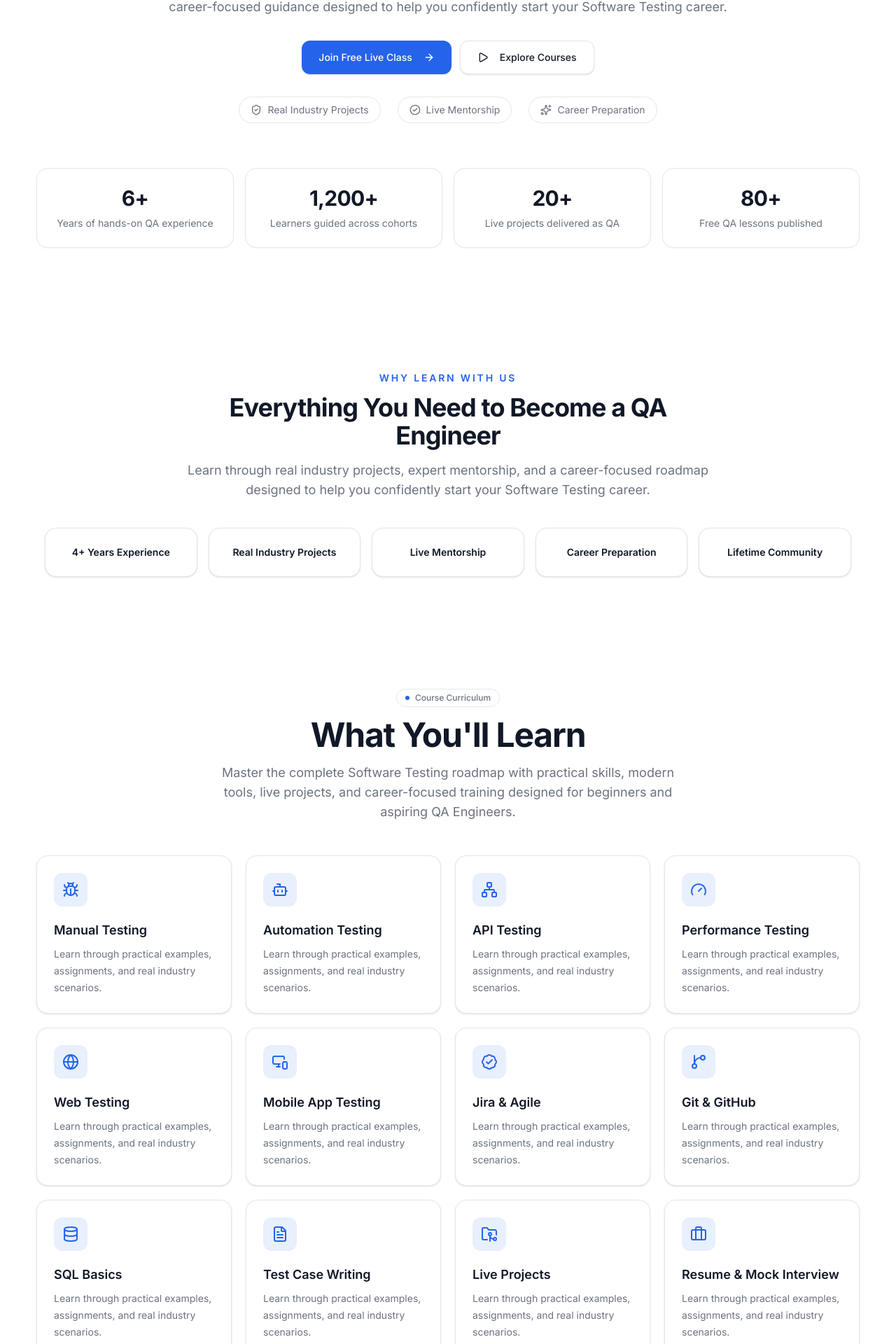
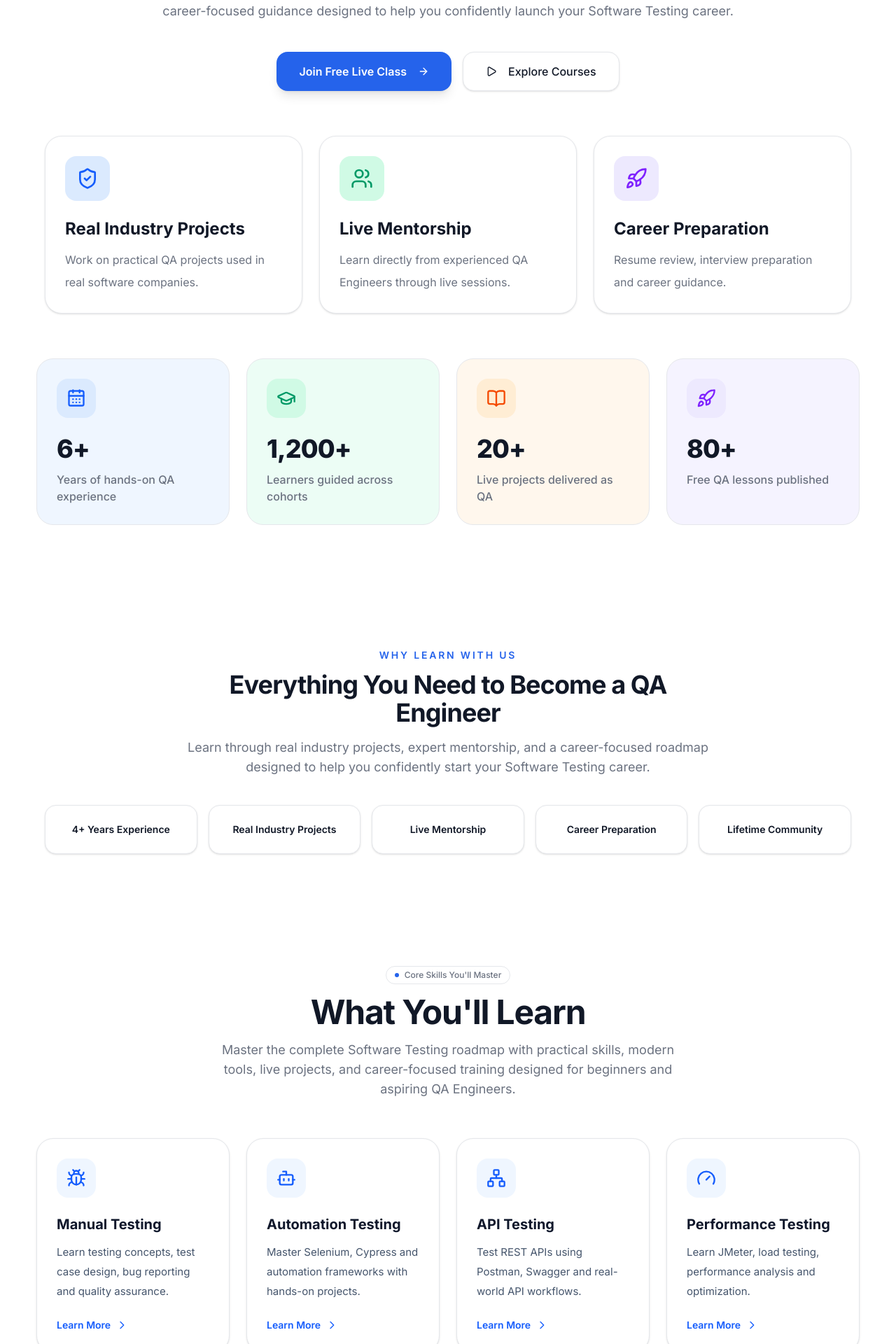
Before and after one commit to Abdullah1055/sqa-with-abdullah, a Next.js app: page / in a window 1280 px wide. Shown: the part 471-2391 px from the top of the page at 70% size. Built offline with nearby package versions, Linux system fonts and the light colour scheme.

Commit message:
ui change

```diff
--- a/src/components/sections/hero.tsx
+++ b/src/components/sections/hero.tsx
@@ -1,52 +1,87 @@
 import Link from "next/link";
 import {
   ArrowRight,
-  CheckCircle2,
   Play,
   ShieldCheck,
-  Sparkles,
+  Users,
+  Rocket,
+  CalendarDays,
+  GraduationCap,
+  BookOpen,
 } from "lucide-react";
 
 import { Button } from "@/components/ui/button";
 import { SectionEyebrow } from "@/components/common/section";
 import { stats } from "@/lib/site-data";
 
+const features = [
+  {
+    icon: ShieldCheck,
+    title: "Real Industry Projects",
+    description: "Work on practical QA projects used in real software companies.",
+    iconBg: "bg-blue-100",
+    iconColor: "text-blue-600",
+  },
+  {
+    icon: Users,
+    title: "Live Mentorship",
+    description: "Learn directly from experienced QA Engineers through live sessions.",
+    iconBg: "bg-emerald-100",
+    iconColor: "text-emerald-600",
+  },
+  {
+    icon: Rocket,
+    title: "Career Preparation",
+    description: "Resume review, interview preparation and career guidance.",
+    iconBg: "bg-violet-100",
+    iconColor: "text-violet-600",
+  },
+];
+
 export function HeroSection() {
   return (
-    <section className="hero-gradient relative overflow-hidden">
+    <section className="relative overflow-hidden">
       <div
-        className="bg-grid absolute inset-0 opacity-40"
+        className="absolute inset-0 opacity-30"
         aria-hidden="true"
       />
 
       <div className="container-page relative pt-16 pb-20 md:pt-24 md:pb-28">
-        <div className="mx-auto max-w-7xl text-center">
+
+        <div className="mx-auto max-w-6xl text-center">
+
           <div className="flex justify-center">
             <SectionEyebrow>
               Next Live Batch • Enrollment Open
             </SectionEyebrow>
           </div>
 
-          <h1 className="mt-6 text-7xl font-extrabold leading-tight tracking-tight text-foreground sm:text-4xl md:text-5xl lg:text-6xl">
+          <h1 className="mt-6 text-4xl font-extrabold leading-tight tracking-tight text-foreground sm:text-5xl lg:text-7xl">
             Master Software Testing
             <br />
-            <span className="text-primary">
+
+            <span className="mt-2 block text-3xl font-bold text-gradient sm:text-4xl lg:text-5xl">
                From Beginner to Job-Ready QA Engineer
             </span>
           </h1>
 
-          <p className="mx-auto mt-7 max-w-7xl text-base leading-8 text-muted-foreground md:text-lg">
+          <p className="mx-auto mt-8 max-w-7xl text-lg leading-9 text-muted-foreground">
             Build real QA skills through Manual Testing, Automation Testing,
             API Testing, Performance Testing, live projects, expert mentorship,
-          and career-focused guidance designed to help you confidently start
+            and career-focused guidance designed to help you confidently launch
             your Software Testing career.
           </p>
 
-          <div className="mt-8 flex flex-col items-center justify-center gap-3 sm:flex-row">
-            <Button asChild size="lg" className="h-12 rounded-xl px-6">
+          <div className="mt-10 flex flex-col items-center justify-center gap-4 sm:flex-row">
+
+            <Button
+              asChild
+              size="lg"
+              className="h-14 rounded-2xl px-8 text-base font-semibold shadow-lg"
+            >
               <Link href="/contact">
                 Join Free Live Class
-                <ArrowRight className="ml-2 h-4 w-4" aria-hidden="true" />
+                <ArrowRight className="ml-2 h-5 w-5" />
               </Link>
             </Button>
 
@@ -54,58 +89,107 @@ export function HeroSection() {
               asChild
               variant="outline"
               size="lg"
-              className="h-12 rounded-xl px-6"
+              className="h-14 rounded-2xl px-8 text-base"
             >
               <Link href="/courses">
-                <Play className="mr-2 h-4 w-4" aria-hidden="true" />
+                <Play className="mr-2 h-5 w-5" />
                 Explore Courses
               </Link>
             </Button>
+
           </div>
 
-          <div className="mt-8 flex flex-wrap items-center justify-center gap-x-6 gap-y-3 text-sm text-muted-foreground">
-            <span className="inline-flex items-center gap-2 rounded-full border border-border bg-background px-4 py-2">
-              <ShieldCheck
-                className="h-4 w-4 text-success"
-                aria-hidden="true"
+          {/* Feature Cards */}
+
+          <div className="mt-16 grid gap-6 md:grid-cols-3">
+
+            {features.map((feature) => {
+              const Icon = feature.icon;
+
+              return (
+                <div
+                  key={feature.title}
+                  className="group rounded-3xl border border-border bg-white p-7 text-left shadow-sm transition-all duration-300 hover:-translate-y-2 hover:shadow-xl"
+                >
+                  <div
+                    className={`mb-6 flex h-16 w-16 items-center justify-center rounded-2xl ${feature.iconBg}`}
+                  >
+                    <Icon
+                      className={`h-8 w-8 ${feature.iconColor}`}
                     />
-              Real Industry Projects
-            </span>
-
-            <span className="inline-flex items-center gap-2 rounded-full border border-border bg-background px-4 py-2">
-              <CheckCircle2
-                className="h-4 w-4 text-success"
-                aria-hidden="true"
-              />
-              Live Mentorship
-            </span>
-
-            <span className="inline-flex items-center gap-2 rounded-full border border-border bg-background px-4 py-2">
-              <Sparkles
-                className="h-4 w-4 text-success"
-                aria-hidden="true"
-              />
-              Career Preparation
-            </span>
-          </div>
                   </div>
 
-        <div className="mx-auto mt-16 grid grid-cols-2 gap-4 md:grid-cols-4">
-          {stats.map((item) => (
+                  <h3 className="text-2xl font-bold text-foreground">
+                    {feature.title}
+                  </h3>
+
+                  <p className="mt-3 text-base leading-8 text-muted-foreground">
+                    {feature.description}
+                  </p>
+                </div>
+              );
+            })}
+
+          </div>
+
+        </div>
+
+        {/* Statistics Cards */}
+                <div className="mt-16 grid gap-6 sm:grid-cols-2 lg:grid-cols-4">
+          {stats.map((item, index) => {
+            const styles = [
+              {
+                icon: CalendarDays,
+                bg: "bg-blue-50",
+                iconBg: "bg-blue-100",
+                iconColor: "text-blue-600",
+              },
+              {
+                icon: GraduationCap,
+                bg: "bg-emerald-50",
+                iconBg: "bg-emerald-100",
+                iconColor: "text-emerald-600",
+              },
+              {
+                icon: BookOpen,
+                bg: "bg-orange-50",
+                iconBg: "bg-orange-100",
+                iconColor: "text-orange-600",
+              },
+              {
+                icon: Rocket,
+                bg: "bg-violet-50",
+                iconBg: "bg-violet-100",
+                iconColor: "text-violet-600",
+              },
+            ];
+
+            const style = styles[index % styles.length];
+            const Icon = style.icon;
+
+            return (
               <div
                 key={item.label}
-              className="rounded-2xl border border-border bg-surface p-5 text-center shadow-xs transition-all duration-200 hover:-translate-y-1 hover:shadow-md md:p-6"
+                className={`group rounded-3xl border border-border ${style.bg} p-7 transition-all duration-300 hover:-translate-y-2 hover:shadow-2xl`}
               >
-              <div className="text-2xl font-bold tracking-tight text-foreground md:text-3xl">
+                <div
+                  className={`flex h-14 w-14 items-center justify-center rounded-2xl ${style.iconBg}`}
+                >
+                  <Icon className={`h-7 w-7 ${style.iconColor}`} />
+                </div>
+
+                <div className="mt-6 text-4xl font-extrabold tracking-tight text-foreground">
                   {item.value}
                 </div>
 
-              <div className="mt-2 text-xs text-muted-foreground md:text-sm">
+                <p className="mt-3 text-base font-medium text-muted-foreground">
                   {item.label}
+                </p>
               </div>
+            );
+          })}
         </div>
-          ))}
-        </div>
+
       </div>
     </section>
   );
--- a/src/components/sections/roadmap-section.tsx
+++ b/src/components/sections/roadmap-section.tsx
@@ -5,11 +5,11 @@ import {
   Bot,
   Server,
   Wrench,
+  ArrowRight,
 } from "lucide-react";
 
 import {
   Section,
-  SectionEyebrow,
   SectionHeader,
 } from "@/components/common/section";
 import { roadmap } from "@/lib/site-data";
@@ -22,69 +22,131 @@ const roadmapIcons = [
   Briefcase,
 ];
 
+const roadmapColors = [
+  {
+    iconBg: "bg-blue-50",
+    iconColor: "text-blue-600",
+    badge: "bg-blue-100 text-blue-700",
+    border: "hover:border-blue-500",
+  },
+  {
+    iconBg: "bg-emerald-50",
+    iconColor: "text-emerald-600",
+    badge: "bg-emerald-100 text-emerald-700",
+    border: "hover:border-emerald-500",
+  },
+  {
+    iconBg: "bg-orange-50",
+    iconColor: "text-orange-600",
+    badge: "bg-orange-100 text-orange-700",
+    border: "hover:border-orange-500",
+  },
+  {
+    iconBg: "bg-violet-50",
+    iconColor: "text-violet-600",
+    badge: "bg-violet-100 text-violet-700",
+    border: "hover:border-violet-500",
+  },
+  {
+    iconBg: "bg-cyan-50",
+    iconColor: "text-cyan-600",
+    badge: "bg-cyan-100 text-cyan-700",
+    border: "hover:border-cyan-500",
+  },
+];
+
 export function RoadmapSection() {
   return (
     <Section
       id="roadmap"
       ariaLabelledby="roadmap-title"
-      className="bg-surface-2/50"
     >
       <SectionHeader
         id="roadmap-title"
-        eyebrow="Learning roadmap"
-        title="A clear path from beginner to job-ready QA"
-        description="Five stages, one connected journey. Everything you need — nothing you don't."
+        eyebrow="Learning Roadmap"
+        title="Your Complete QA Learning Journey"
+        description="A structured step-by-step roadmap designed to transform beginners into confident, job-ready Software Quality Assurance Engineers."
       />
 
-      <ol className="mx-auto mt-14 grid max-w-5xl gap-4 md:grid-cols-2 lg:grid-cols-5">
+      <div className="relative mx-auto mt-16 max-w-7xl">
+
+        {/* Timeline Line (Desktop) */}
+
+        <div className="absolute left-0 right-0 top-10 hidden h-0.5 bg-slate-200 lg:block" />
+
+        <ol className="relative grid gap-6 md:grid-cols-2 xl:grid-cols-5">
           {roadmap.map((step, index) => {
             const Icon = roadmapIcons[index] ?? BookOpen;
+            const color = roadmapColors[index % roadmapColors.length];
 
             return (
                             <li
                 key={step.step}
-              className="relative flex flex-col rounded-2xl border border-border bg-card p-5 transition-shadow hover:shadow-md"
+                className={`group flex min-h-[430px] flex-col rounded-3xl border border-slate-200 bg-white p-7 shadow-sm transition-all duration-300 hover:-translate-y-2 hover:shadow-xl ${color.border}`}
               >
+                {/* Step Number */}
                 <div className="flex items-center justify-between">
-                <span className="grid h-10 w-10 place-items-center rounded-xl bg-primary-soft text-primary">
+                  <div
+                    className={`flex h-16 w-16 items-center justify-center rounded-2xl ${color.iconBg} transition-all duration-300 group-hover:scale-110`}
+                  >
                     <Icon
-                    className="h-5 w-5"
+                      className={`h-8 w-8 ${color.iconColor}`}
                       aria-hidden="true"
                     />
-                </span>
+                  </div>
 
-                <span className="font-mono text-xs font-semibold text-muted-foreground">
+                  <span
+                    className={`rounded-full px-3 py-1 text-xs font-bold ${color.badge}`}
+                  >
                     {step.step}
                   </span>
                 </div>
 
-              <h3 className="mt-4 text-base font-semibold text-foreground">
+                {/* Title */}
+                <h3 className="mt-7 text-xl font-bold text-slate-900">
                   {step.title}
                 </h3>
 
-              <p className="mt-1 text-sm text-muted-foreground">
+                {/* Description */}
+                <p className="mt-3 text-[15px] leading-7 text-slate-600">
                   {step.description}
                 </p>
 
-              <ul className="mt-4 space-y-1.5 text-xs text-muted-foreground">
+                {/* Modules */}
+                <ul className="mt-6 flex-1 space-y-3">
                   {step.modules.map((module) => (
                     <li
                       key={module}
-                    className="flex items-start gap-1.5"
+                      className="flex items-start gap-3"
                     >
                       <CheckCircle2
-                      className="mt-0.5 h-3.5 w-3.5 shrink-0 text-primary"
+                        className="mt-1 h-5 w-5 shrink-0 text-emerald-500"
                         aria-hidden="true"
                       />
 
-                    <span>{module}</span>
+                      <span className="text-[15px] leading-6 text-slate-700">
+                        {module}
+                      </span>
                     </li>
                   ))}
                 </ul>
+
+                {/* Footer */}
+                <div className="mt-8 flex items-center justify-between border-t border-slate-100 pt-5">
+                  <span className="text-sm font-semibold text-slate-500">
+                    Step {index + 1}
+                  </span>
+
+                  <span className="inline-flex items-center gap-2 text-sm font-semibold text-blue-600 transition-all duration-300 group-hover:gap-3">
+                    Next
+                    <ArrowRight className="h-4 w-4" />
+                  </span>
+                </div>
               </li>
             );
           })}
         </ol>
+      </div>
     </Section>
   );
 }
--- a/src/components/sections/what-you-will-learn-section.tsx
+++ b/src/components/sections/what-you-will-learn-section.tsx
@@ -21,50 +21,74 @@ import {
 const learningTopics = [
   {
     title: "Manual Testing",
+    description:
+      "Learn testing concepts, test case design, bug reporting and quality assurance.",
     icon: Bug,
   },
   {
     title: "Automation Testing",
+    description:
+      "Master Selenium, Cypress and automation frameworks with hands-on projects.",
     icon: Bot,
   },
   {
     title: "API Testing",
+    description:
+      "Test REST APIs using Postman, Swagger and real-world API workflows.",
     icon: Network,
   },
   {
     title: "Performance Testing",
+    description:
+      "Learn JMeter, load testing, performance analysis and optimization.",
     icon: Gauge,
   },
   {
     title: "Web Testing",
+    description:
+      "Practice browser testing, validation techniques and responsive testing.",
     icon: Globe,
   },
   {
     title: "Mobile App Testing",
+    description:
+      "Understand Android & iOS application testing with real devices.",
     icon: MonitorSmartphone,
   },
   {
     title: "Jira & Agile",
+    description:
+      "Work with Scrum, Jira boards, sprint planning and issue tracking.",
     icon: BadgeCheck,
   },
   {
     title: "Git & GitHub",
+    description:
+      "Learn version control, repositories, branching and collaboration.",
     icon: GitBranch,
   },
   {
     title: "SQL Basics",
+    description:
+      "Write SQL queries, joins and validations required for Software Testing.",
     icon: Database,
   },
   {
     title: "Test Case Writing",
+    description:
+      "Create professional test cases, scenarios and QA documentation.",
     icon: FileText,
   },
   {
     title: "Live Projects",
+    description:
+      "Apply everything through industry-style real QA projects.",
     icon: FolderGit2,
   },
   {
     title: "Resume & Mock Interview",
+    description:
+      "Build your QA CV and prepare through mock interview sessions.",
     icon: Briefcase,
   },
 ];
@@ -74,32 +98,49 @@ export function WhatYouWillLearnSection() {
     <Section ariaLabelledby="learn-title">
       <SectionHeader
         id="learn-title"
-        eyebrow="Course Curriculum"
+        eyebrow="Core Skills You'll Master"
         title="What You'll Learn"
         description="Master the complete Software Testing roadmap with practical skills, modern tools, live projects, and career-focused training designed for beginners and aspiring QA Engineers."
       />
 
-      <div className="mt-12 grid gap-5 sm:grid-cols-2 lg:grid-cols-3 xl:grid-cols-4">
+      <div className="mt-14 grid gap-6 sm:grid-cols-2 lg:grid-cols-3 xl:grid-cols-4">
         {learningTopics.map((item) => {
           const Icon = item.icon;
 
           return (
-            <div
+                        <div
               key={item.title}
-              className="group rounded-2xl border border-border bg-background p-6 shadow-sm transition-all duration-300 hover:-translate-y-1 hover:border-primary hover:shadow-lg"
+              className="group flex min-h-[250px] flex-col rounded-3xl border border-slate-200 bg-white p-7 shadow-sm transition-all duration-300 hover:-translate-y-2 hover:border-blue-500 hover:shadow-xl"
             >
-              <div className="flex h-12 w-12 items-center justify-center rounded-xl bg-primary/10 text-primary transition-colors duration-300 group-hover:bg-primary group-hover:text-white">
-                <Icon className="h-6 w-6" />
+              <div className="flex h-14 w-14 items-center justify-center rounded-2xl bg-blue-50 text-blue-600 transition-all duration-300 group-hover:scale-110 group-hover:bg-blue-600 group-hover:text-white">
+                <Icon className="h-7 w-7" />
               </div>
 
-              <h3 className="mt-5 text-lg font-semibold text-foreground">
+              <h3 className="mt-6 text-xl font-bold text-slate-900">
                 {item.title}
               </h3>
 
-              <p className="mt-2 text-sm leading-6 text-muted-foreground">
-                Learn through practical examples, assignments, and real industry
-                scenarios.
+              <p className="mt-3 flex-1 text-[15px] leading-7 text-slate-600">
+                {item.description}
               </p>
+
+              <div className="mt-6 inline-flex items-center gap-2 text-sm font-semibold text-blue-600 transition-all duration-300 group-hover:gap-3">
+                Learn More
+                <svg
+                  xmlns="http://www.w3.org/2000/svg"
+                  className="h-4 w-4"
+                  fill="none"
+                  viewBox="0 0 24 24"
+                  stroke="currentColor"
+                  strokeWidth={2}
+                >
+                  <path
+                    strokeLinecap="round"
+                    strokeLinejoin="round"
+                    d="M9 5l7 7-7 7"
+                  />
+                </svg>
+              </div>
             </div>
           );
         })}
```
Also changed, not shown: src/components/layout/navbar.tsx (+2 -8 lines). Lines whose indentation alone changed are shown as unchanged.
